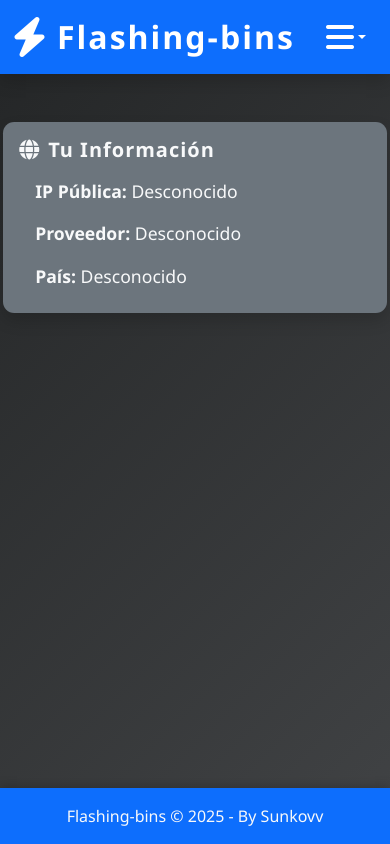
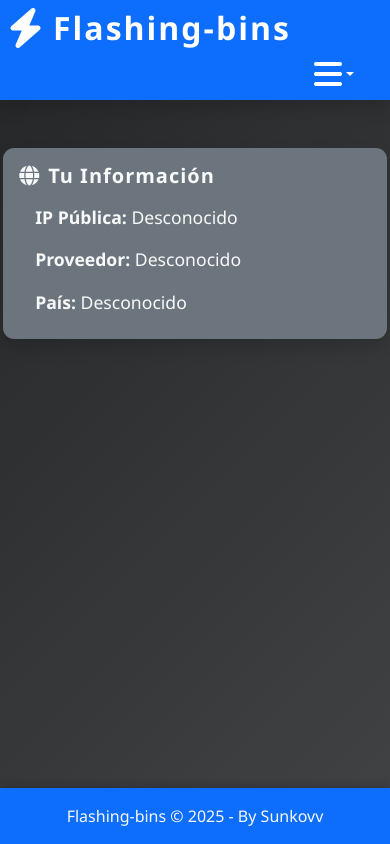
Before and after one commit to MaxYt15/NetFlash, a PHP site: page /index.html in a window 390 px wide. Run offline with PHP 8.4, Linux system fonts and the light colour scheme.

Commit message:
NetFlash v1.4

```diff
--- a/assets/style.css
+++ b/assets/style.css
@@ -10,7 +10,15 @@
   flex: 1 0 auto;
 }
 
+.navbar {
+  padding-top: 0.25rem !important;
+  padding-bottom: 0.25rem !important;
+  min-height: 48px;
+}
+
 .navbar-brand {
+  padding-top: 0;
+  padding-bottom: 0;
   font-size: 2rem;
   letter-spacing: 2px;
 }
@@ -68,4 +76,17 @@
     padding-left: 0.2rem;
     padding-right: 0.2rem;
   }
+  .navbar {
+    padding-left: 0 !important;
+    padding-right: 0 !important;
+  }
+  .container-fluid {
+    padding-left: 0.5rem !important;
+    padding-right: 0.5rem !important;
+  }
 }
+
+html, body {
+  max-width: 100vw;
+  overflow-x: hidden;
+}
--- a/index.html
+++ b/index.html
@@ -16,7 +16,7 @@
         <i class="fa-solid fa-bolt fa-lg me-2"></i>
         <span class="fw-bold">Flashing-bins</span>
       </a>
-      <div class="ms-auto">
+      <div class="ms-auto me-3">
         <div class="dropdown">
           <button class="btn btn-primary dropdown-toggle d-flex align-items-center" type="button" id="menuDropdown" data-bs-toggle="dropdown" aria-expanded="false" style="background: none; border: none; box-shadow: none;">
             <span style="font-size: 2rem; line-height: 1;">
```
